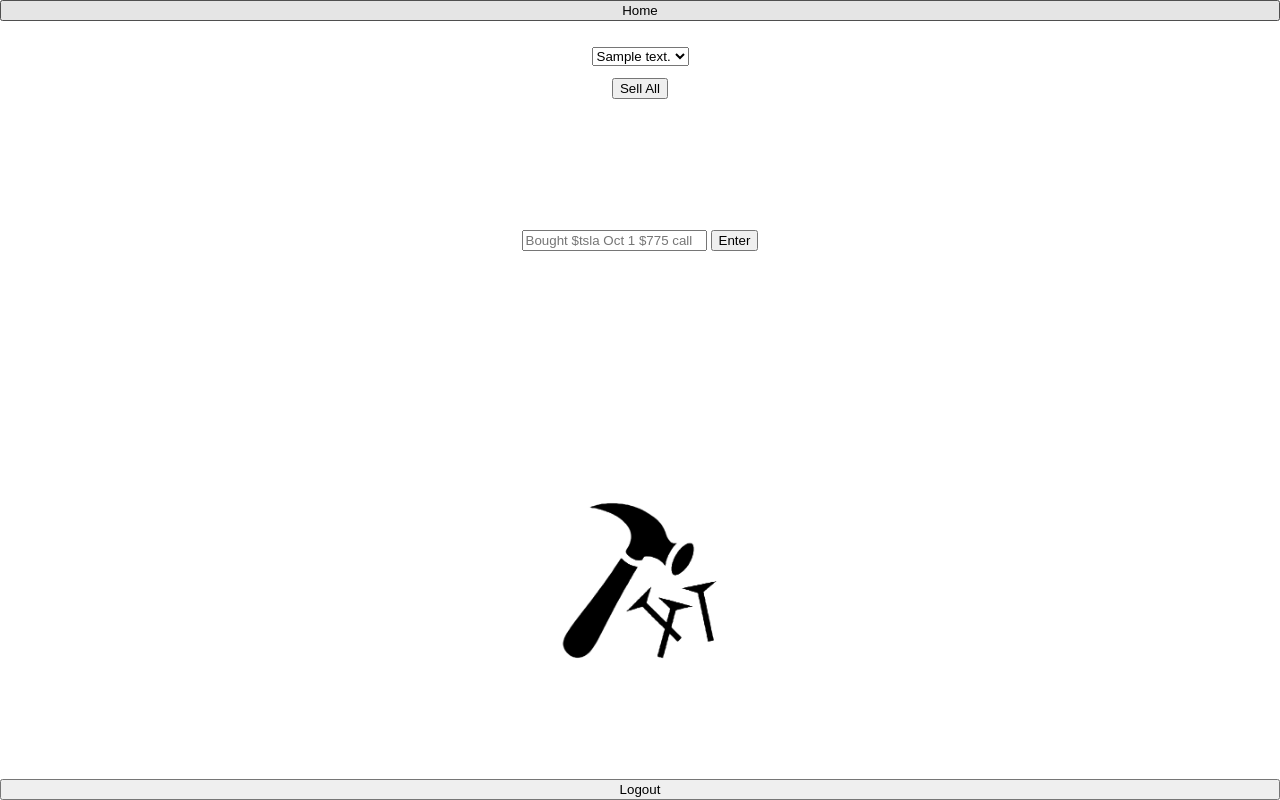
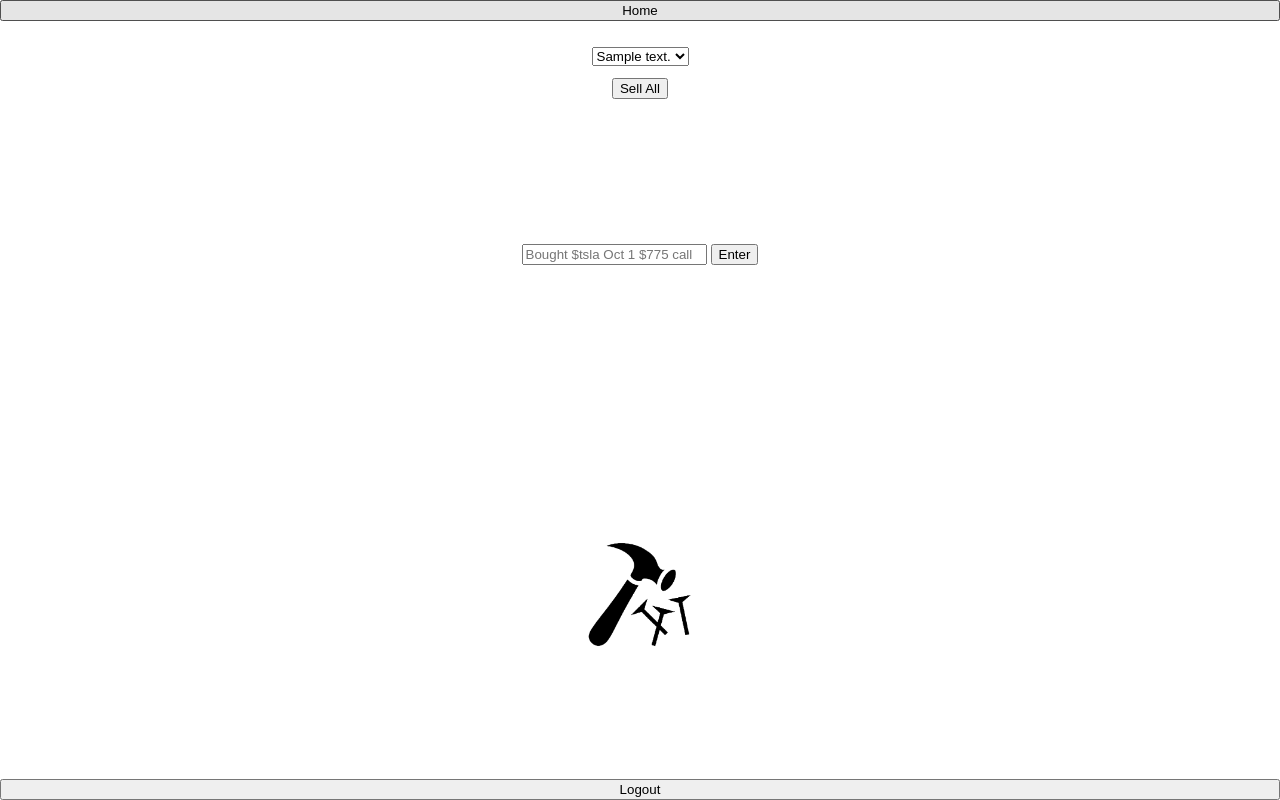
Before and after one commit to eniolakunle/DISCORDAPP, a Flask app: page /dev_login in a window 1280 px wide. Run offline with Flask 2, Linux system fonts and the light colour scheme; a database or web service that is not in the repository returns one stand-in record (values such as "Sample title"); data that the repository does not hold is empty.

Commit message:
css edit

```diff
--- a/static/styles/style.css
+++ b/static/styles/style.css
@@ -26,7 +26,7 @@ div,
   justify-content: center;
   /* align horizontal */
   align-items: center;
-  height: 33%;
+  height: 50%;
   /* align vertical */
   flex-direction: column;
 }
@@ -34,8 +34,8 @@ div,
 img{
     height: auto;
     width: auto;
-    max-width: 300px;
-    max-height: 300px;
+    max-width: 200px;
+    max-height: 200px;
     margin: auto;
 }
  select {
```
